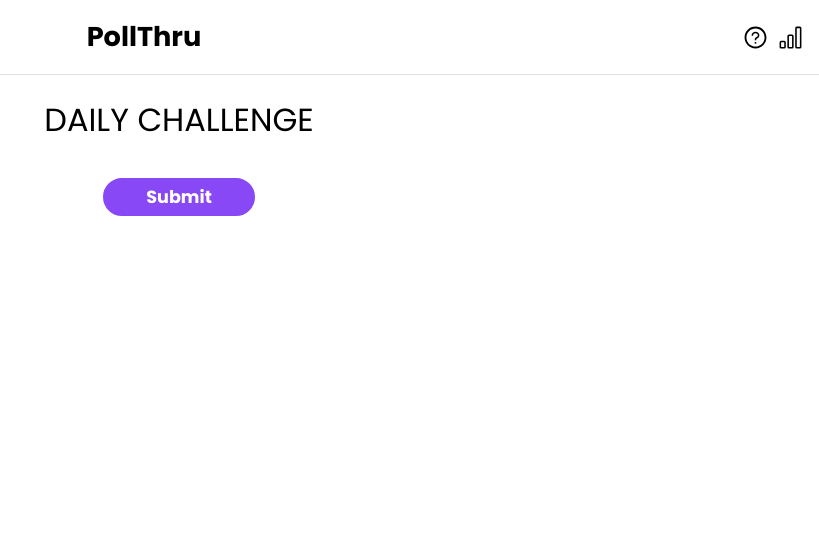
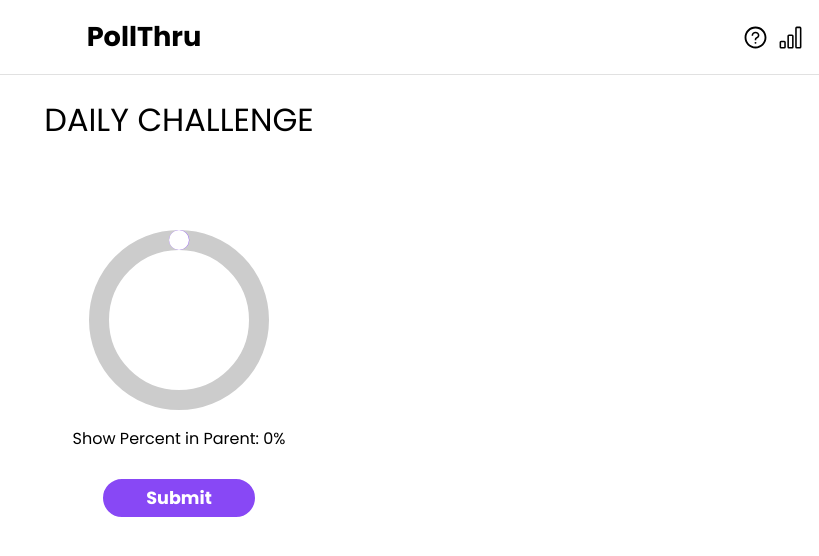
Before and after one commit to simon-nstein/pollthru, a React (Create React App) app: page /daily_challenge in a window 1280 px wide. Shown: the top 556 px of the page, without its empty margins (461-1280 px from the left). Built offline with nearby package versions, Linux system fonts and the light colour scheme; some icons are missing.

Commit message:
slider updates

```diff
--- a/package.json
+++ b/package.json
@@ -24,6 +24,7 @@
     "react-router-dom": "^6.15.0",
     "react-scripts": "5.0.1",
     "react-slider": "^2.0.6",
+    "react-spring": "^9.7.2",
     "react-svg-text": "^0.1.2",
     "react-web-circular-slider": "^2.0.14",
     "web-vitals": "^2.1.4"
--- a/src/App.js
+++ b/src/App.js
@@ -5,6 +5,7 @@ import { DC } from './components/daily_challenge';
 import { Start } from './components/start'
 import { Circle } from './components/circle.js'
 import { CircularSlider } from './components/circ-slider'
+import React, { useState, useRef, useEffect } from 'react';
 
 
 
@@ -15,7 +16,7 @@ function App() {
       <div className="App">
         <Routes>
           {/* The inital screen is "/" */}
-          <Route path="/" element={<CircularSlider />} />
+          <Route path="/" element={<Start />} />
           <Route path="/login" element={<Auth />} />
           <Route path="/daily_challenge" element={<DC />} />
         </Routes>
--- a/src/components/circ-slider.js
+++ b/src/components/circ-slider.js
@@ -1,7 +1,12 @@
+//circ-slider.js
 import React, { useState, useRef, useEffect } from 'react';
 import Text from 'react-svg-text';
+import { useSpring, animated } from 'react-spring';
 
-export const CircularSlider = () => {
+const AnimatedPath = animated.path;
+
+
+export const CircularSlider = ({ onShowPercentChange, submitted, difference, offByPercent}) => {
   const radius = 80;
   const knobRadius = 10;
   const center = radius + 10;
@@ -15,13 +20,21 @@ export const CircularSlider = () => {
 
   const svgRef = useRef(null);
 
+  const knobDashOffsetAnimation = useSpring({
+    from: { strokeDashoffset: 804 },
+    to: { strokeDashoffset: submitted ? offByPercent : 804 }, //change 600 to percent that you bring in my daily_challenge
+    config: { duration: 3000 }, // Adjust the duration as needed
+  });
+
+  console.log("submitted", submitted)
+
   const handleDragStart = (event) => {
     event.preventDefault();
     setIsDragging(true);
   };
 
   const handleDrag = (event) => {
-    if (!isDragging) return;
+    if (!isDragging || submitted) return;
 
     const svgRect = svgRef.current.getBoundingClientRect();
     const x = event.clientX - svgRect.left;
@@ -38,8 +51,10 @@ export const CircularSlider = () => {
 
     const angleToCenter = ((newAngle + 90) + 360) % 360;
     const percentageFromAngle = angleToCenter / 360;
-    console.log(percentageFromAngle);
     setShowPercent(Math.round(percentageFromAngle * 100));
+
+    //new
+    onShowPercentChange(Math.round(percentageFromAngle * 100));
 
     const knob_follow_length = 484 * percentageFromAngle;
     const new_knob_dash_offset = 804 - knob_follow_length;
@@ -77,7 +92,14 @@ export const CircularSlider = () => {
   };
 
   const pathStyle = {
-    stroke: '#007bff',
+    stroke: '#8848F5',
+    strokeWidth: 20,
+    strokeLinecap: 'round',
+    fill: 'none',
+  };
+
+  const pathStyleTwo = {
+    stroke: '#F54842',
     strokeWidth: 20,
     strokeLinecap: 'round',
     fill: 'none',
@@ -113,6 +135,19 @@ export const CircularSlider = () => {
         style={knobStyle}
         onMouseDown={handleDragStart}
       />
+
+      {submitted && (
+        <AnimatedPath
+          strokeDasharray="804.361083984375"
+          strokeDashoffset={knobDashOffsetAnimation.strokeDashoffset}
+          style={pathStyleTwo}
+          d={`M ${center}, ${center}
+            m 0, -${radius}
+            a ${radius},${radius} 0 0,1 0,${radius * 2}
+            a -${radius},-${radius} 0 0,1 0,-${radius * 2}`}
+        />
+      )}
+
       <Text
         x={center}
         y={center}
--- a/src/components/daily_challenge.css
+++ b/src/components/daily_challenge.css
@@ -4,6 +4,7 @@
     flex-direction: column;
     align-items: center;
     margin: 0 auto; /* Added this line */
+    display: flex;
 }
 
 .challenge-header{
--- a/src/components/daily_challenge.js
+++ b/src/components/daily_challenge.js
@@ -7,6 +7,7 @@ import { BsShare } from 'react-icons/bs';
 import NavBar from '../components/nav';
 
 import "../components/daily_challenge.css";
+import { CircularSlider } from '../components/circ-slider';
 
 const auth = getAuth();
 
@@ -27,6 +28,15 @@ export const DC = () => {
   const [difference, setDifference] = useState(0);
   const [submitted, setSubmitted] = useState(false);
   const [modalIsOpen, setModalIsOpen] = useState(false);
+  const [offByPercent, setOffByPercent] = useState(0);
+
+  //new
+  const [parentShowPercent, setParentShowPercent] = useState(0);
+
+  const handleShowPercentChange = (newShowPercent) => {
+    // Update the show_percent value in the parent component's state
+    setParentShowPercent(newShowPercent);
+  };
 
   async function getQuestion() {
     // Getting today's Date
@@ -55,11 +65,13 @@ export const DC = () => {
 
   useEffect(() => {
     getQuestion();
+    console.log("HIIII", CircularSlider.knobOffset);
   }, []);
 
 
   async function handleSubmit(event) {
-    const value = 22; //I just put a random value
+    console.log("parentShowPercent", parentShowPercent);
+    const value = parentShowPercent;
     const user = auth.currentUser;
 
     if (user) {
@@ -69,6 +81,7 @@ export const DC = () => {
       const dcDocRef = doc(db, "entries", userId, "date", formattedDate);
 
       const diff = Math.abs(value - dcPercent);
+      setOffByPercent(diff);
 
       await setDoc(dcDocRef, {
         dc_percent: value,
@@ -96,6 +109,9 @@ export const DC = () => {
       <div class="main-dc-div">
         <h1 class="challenge-header">DAILY CHALLENGE</h1>
         <h1 class="dcQuestion">{dcQuestion}</h1>
+        <p></p>
+        <CircularSlider onShowPercentChange={handleShowPercentChange} submitted={submitted} difference={difference} offByPercent={offByPercent}/>
+        <p>Show Percent in Parent: {parentShowPercent}%</p>
 
         {submitted ? (
           <>
```
Also changed, not shown: 1 other file (tests, documents, lock files or other folders).
